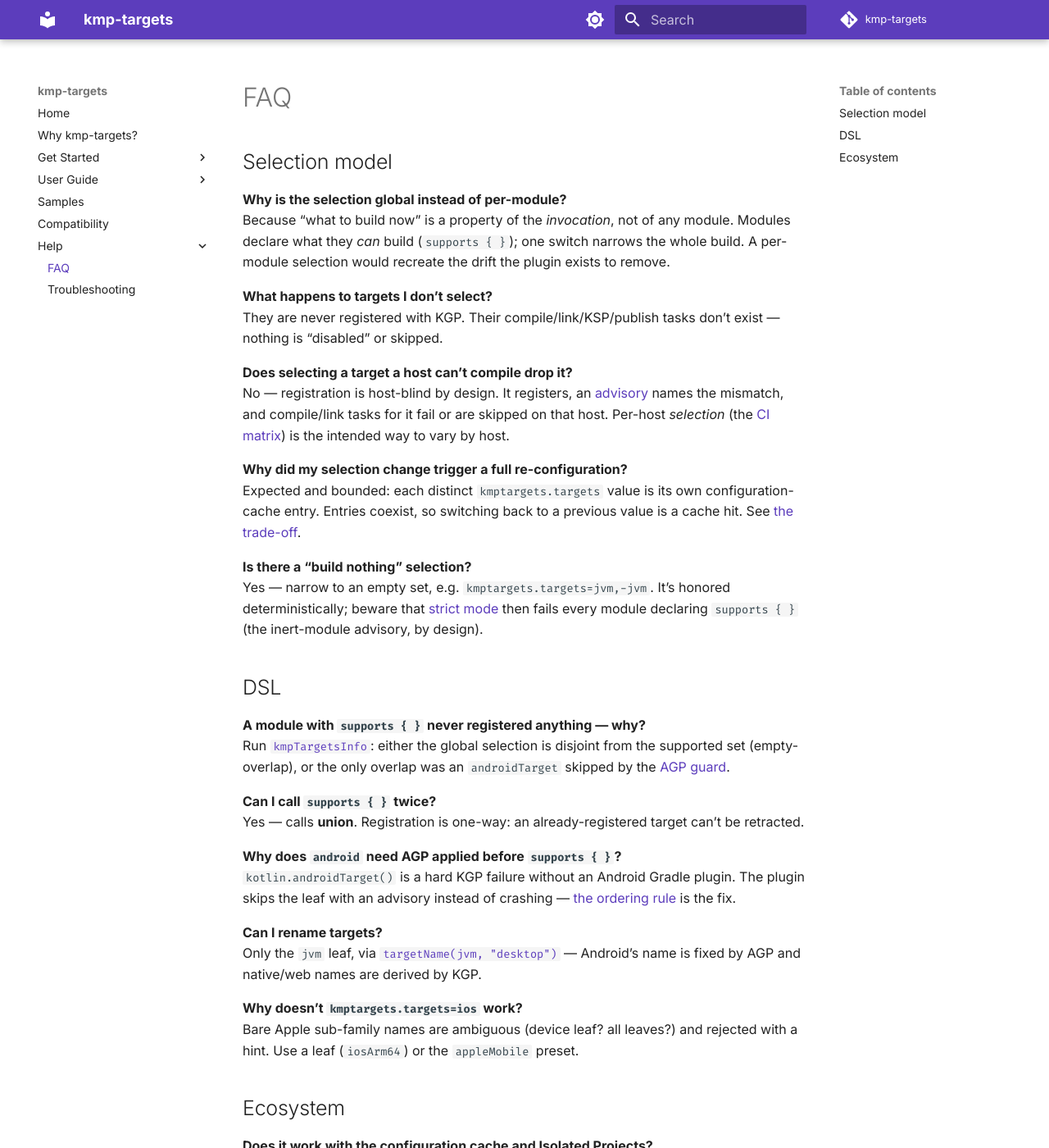
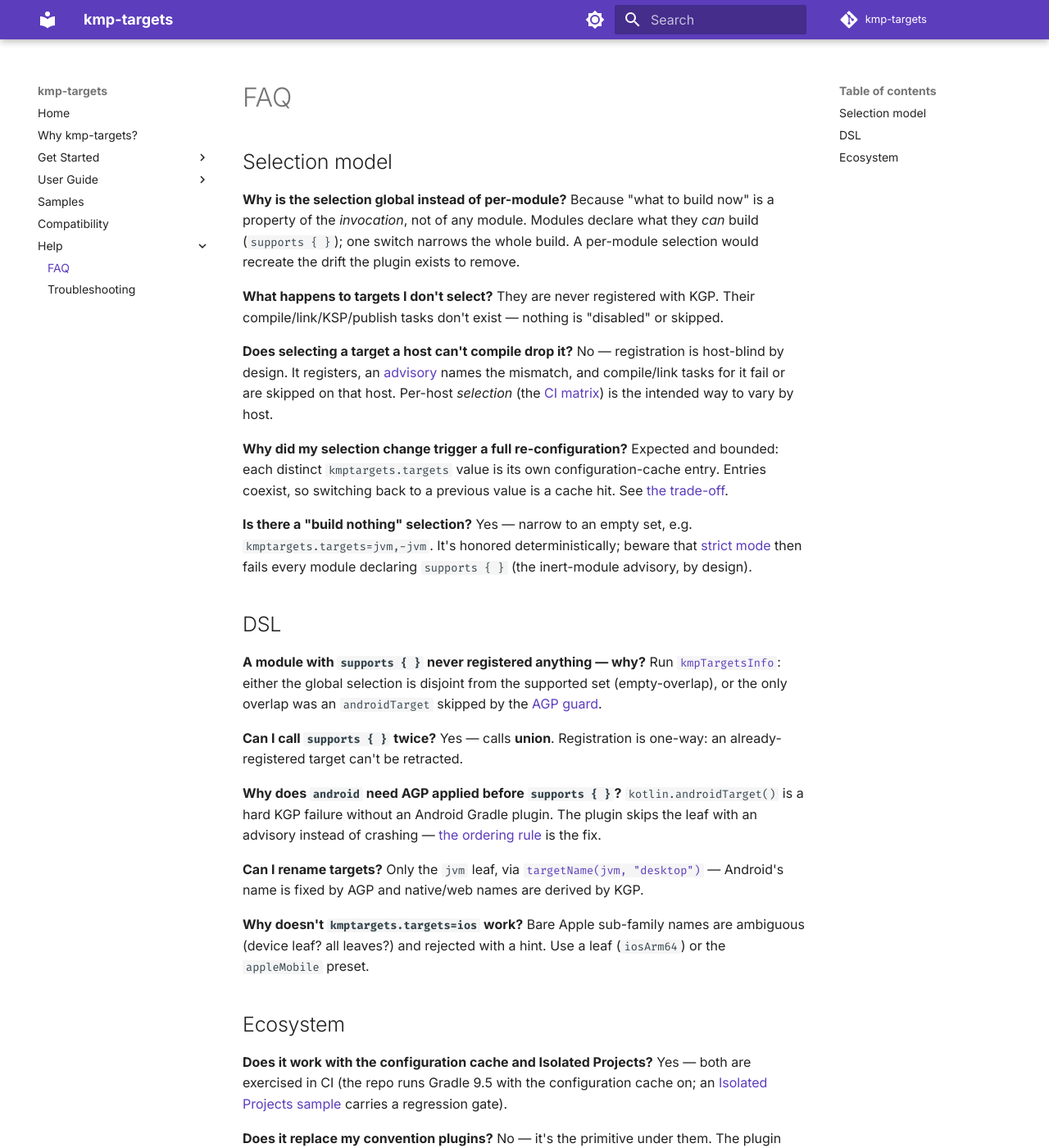
Before and after one commit to rsicarelli/kmp-targets, an MkDocs documentation site: the page built from docs/help/faq.md, in a window 1280 px wide and 1400 px high. Shown: the whole window at 82% size. Built offline with MkDocs 1.6.1 and Material for MkDocs 9.7.7, drawn with Linux system fonts in a browser that asks for light colours; comment, search, counter and statistics services are not loaded; the version menu is left out; some of the changed text lies outside the part shown.

```diff
--- a/Taskfile.yml
+++ b/Taskfile.yml
@@ -93,6 +93,11 @@ tasks:
     cmds:
       - mkdocs serve
 
+  docs:build:
+    desc: Build the docs site with strict warnings (same gate as CI)
+    cmds:
+      - mkdocs build --strict
+
   clean:
     desc: Clean root build + sample build artifacts
     cmds:
--- a/mkdocs.yml
+++ b/mkdocs.yml
@@ -42,34 +42,45 @@ theme:
 plugins:
   - search
   - mike
-  - callouts
 
+# Material for MkDocs recommended set; codehilite/smarty/nl2br are
+# incompatible with superfences-rendered fenced code — do not re-add them.
 markdown_extensions:
-  - smarty
-  - codehilite:
-      guess_lang: false
+  # Python Markdown
+  - abbr
+  - admonition
+  - attr_list
+  - def_list
   - footnotes
-  - meta
+  - md_in_html
+  - tables
   - toc:
       permalink: true
+
+  # PyMdown Extensions
   - pymdownx.betterem:
       smart_enable: all
   - pymdownx.caret
+  - pymdownx.details
+  - pymdownx.emoji:
+      emoji_index: !!python/name:material.extensions.emoji.twemoji
+      emoji_generator: !!python/name:material.extensions.emoji.to_svg
+  - pymdownx.highlight:
+      anchor_linenums: true
+      line_spans: __span
+      pygments_lang_class: true
   - pymdownx.inlinehilite
-  - pymdownx.magiclink
+  - pymdownx.keys
+  - pymdownx.magiclink:
+      repo_url_shorthand: true
+      user: rsicarelli
+      repo: kmp-targets
+  - pymdownx.mark
   - pymdownx.smartsymbols
   - pymdownx.superfences
-  - pymdownx.emoji
-  - pymdownx.details
   - pymdownx.tabbed:
       alternate_style: true
-  - pymdownx.highlight:
-      anchor_linenums: true
-  - tables
-  - admonition
-  - attr_list
-  - md_in_html
-  - nl2br
+  - pymdownx.tilde
 
 extra_css:
   - stylesheets/kmp-targets-brand.css
@@ -97,6 +108,7 @@ nav:
       - 'Doctor Mode': user-guide/doctor-mode.md
       - 'ABI Validation & Selection': user-guide/abi-validation.md
       - 'CI Matrix': user-guide/ci-matrix.md
+      - 'Umbrella Tasks': user-guide/umbrella-tasks.md
       - 'Renaming the JVM Target': user-guide/jvm-rename.md
   - 'Samples': samples/index.md
   - 'Compatibility': compatibility.md
```
Also changed, not shown: 3 other files.
